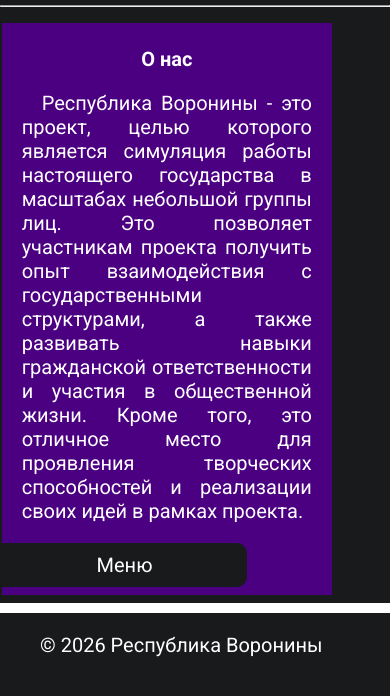
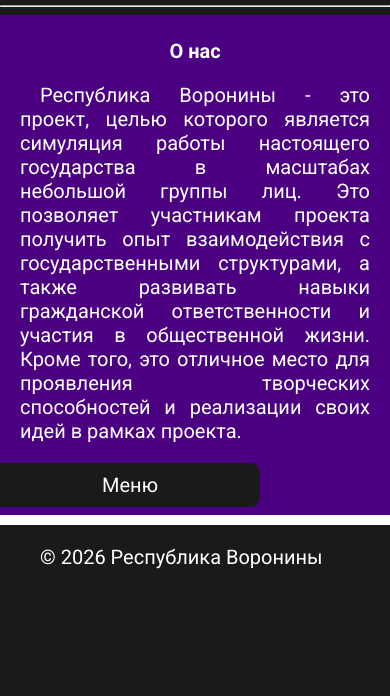
Before and after one commit to QUERTER228/QUERTER228.github.io, a plain HTML site: page index.html in a window 390 px wide. Shown: the part 130-826 px from the top of the page. Drawn offline with nearby package versions, Linux system fonts and the light colour scheme.

Commit message:
Update main.css

```diff
--- a/css/main.css
+++ b/css/main.css
@@ -66,14 +66,13 @@ header {
 .layout {
   display: flex;
   flex-direction: row;
-  align-items: flex-start;
+  align-items: stretch;
 }
 main {
   flex: 1;
   display: flex;
-  justify-content: center;
-  padding: 0.5em 0;
-  margin-right: 14.5%;
+  padding: 0 14.5% 0 0;
+  box-sizing: border-box;
 }
 aside {
   text-align: center;
@@ -105,12 +104,12 @@ aside {
   display: flex;
   flex-direction: column;
   text-align: center;
-  width: min(100%, 820px);
+  width: 100%;
   min-height: auto;
   background-color: var(--secondary-color);
   border-left: solid 10px white;
   border-right: solid 10px white;
-  margin: 0 0.5%;
+  margin: 0;
   padding: 0.5em 0;
   margin-top: 0;
 }
@@ -171,11 +170,16 @@ a, a:visited {
     overflow-x: hidden;
   }
 
-  aside {
+ main {
+   padding-right: 0;
+ }
+
+ aside {
     position: absolute;
     top: 0;
     left: 0;
-    width: 65vw;
+    min-width: 18em;
+    max-width: 40em;
     height: 100%;
     min-height: auto;
     border-left: none;
@@ -198,7 +202,8 @@ a, a:visited {
   background-color: var(--main-color);
   user-select: none;
   padding: 0.5em 0.5em;
-  width: 63vw;
+  min-width: 6em;
+  max-width: 13em;
   border-radius: 0 10px 10px 0;
   }
 
@@ -210,9 +215,10 @@ a, a:visited {
   }
 
   #aboutUs {
-    width: auto;
+    width: 100%;
     min-height: auto;
     border-left: none;
     border-right: none;
+    margin: 0;
   }
 }
```
